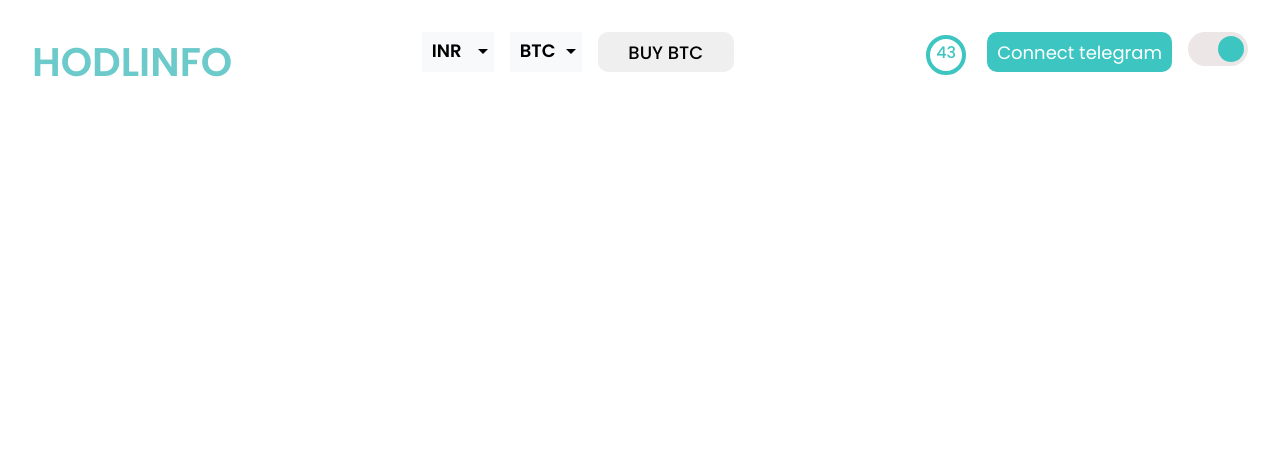
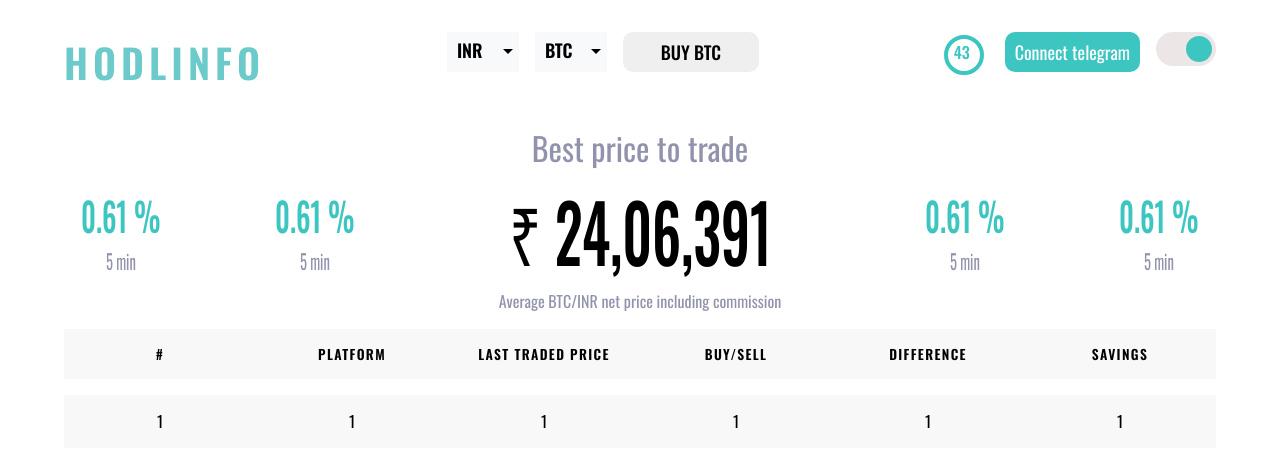
Before and after one commit to 3shaan/Hodlinfo-clone, a website: page public/index.html in a window 1280 px wide. Drawn offline with nearby package versions, Linux system fonts and the light colour scheme.

Commit message:
table add

```diff
--- a/public/index.html
+++ b/public/index.html
@@ -6,7 +6,6 @@
     <title>Hodlinfo</title>
     <link rel="stylesheet" href="./style.css">
     <!-- font- family  -->
-<link href="https://fonts.googleapis.com/css2?family=Poppins:wght@300;400;500;600&display=swap" rel="stylesheet">
 </head>
 <body>
     <header>
@@ -42,6 +41,58 @@
             </div>
         </nav>
     </header>
+    <section class="state">
+        <h2>Best price to trade</h2>
+        <div>
+            <div>
+                <p>0.61 %</p>
+                <p>5 min</p>
+            </div>
+            <div>
+                <p>0.61 %</p>
+                <p>5 min</p>
+            </div>
+            <div>
+                <p>₹ 24,06,391</p>
+            </div>
+            <div>
+                <p>0.61 %</p>
+                <p>5 min</p>
+            </div>
+            <div>
+                <p>0.61 %</p>
+                <p>5 min</p>
+            </div>
+        </div>
+        <p>Average BTC/INR net price including commission</p>
+    </section>
+
+    <section>
+
+        <table>
+            <thead>
+               <tr>
+                <th>#</th>
+                <th>Platform</th>
+                <th>Last traded Price</th>
+                <th>buy/sell</th>
+                <th>Difference</th>
+                <th>Savings</th>
+               </tr>
+            </thead>
+            <tbody>
+                <tr>
+                    <td>1</td>
+                    <td>1</td>
+                    <td>1</td>
+                    <td>1</td>
+                    <td>1</td>
+                    <td>1</td>
+
+                </tr>
+            </tbody>
+        </table>
+    </section>
 
 
 
--- a/public/style.css
+++ b/public/style.css
@@ -1,16 +1,23 @@
+@import url('https://fonts.googleapis.com/css2?family=Oswald:wght@300;400;500;600&display=swap');
+
 *,
 *::before,
 *::after {
   margin: 0;
   padding: 0;
   box-sizing: border-box;
-  font-family: "Poppins", sans-serif;
+  font-family: 'Oswald', sans-serif;
+}
+
+body{
+  width: 90%;
+  margin: auto;
 }
 
 nav {
   display: flex;
   justify-content: space-between;
-  padding: 2rem;
+  padding: 2rem 0;
 }
 
 nav div {
@@ -24,6 +31,7 @@ nav h1 {
   color: #6ccacb;
   margin: 0;
   padding: 0;
+  letter-spacing: 5px;
 }
 
 nav div .buy {
@@ -216,3 +224,120 @@ input:checked + .slider:before {
   font-size: 1rem;
   margin: 8px 13px;
 }
+
+.state h2{
+    text-align: center;
+    font-size: 2rem;
+    font-weight: 400;
+    color: #9193ac;
+}
+
+.state>div{
+  display: flex;
+  justify-content: space-between;
+  align-items: center;
+  /* padding: 2rem 0; */
+}
+
+.state>div div p:nth-child(1){
+  font-size: 2.5rem;
+  color: #3dc6c1;
+  font-weight: 500;
+  transform: scale(.7, 1);
+}
+
+.state>div div p:nth-child(2){
+  text-align: center;
+  font-size: 1.3rem;
+  color: #9193ac;
+  transform: scale(.7, 1);
+}
+
+
+.state>div div:nth-child(3) p{
+  color: black;
+  font-size: 5rem;
+}
+
+.state p{
+  text-align: center;
+  color: #9193ac;
+}
+
+
+table {
+  border-collapse: separate;
+  margin: 0;
+  padding: 0;
+  width: 100%;
+  table-layout: fixed;
+  border-spacing: 0 1rem;
+}
+
+
+table tr {
+  background-color: #f8f8f8;
+  margin: 2rem;
+  /* border: 1px solid #ddd; */
+  padding: .35em;
+}
+
+table th,
+table td {
+  padding: .925rem;
+  text-align: center;
+  margin: 3rem 0;
+  /* border-right: 1px solid gray; */
+  margin-top: 20px;
+}
+
+table th {
+  font-size: .85em;
+  letter-spacing: .1em;
+  text-transform: uppercase;
+}
+
+/* @media screen and (max-width: 600px) {
+  table {
+    border: 0;
+  }
+
+  table caption {
+    font-size: 1.3em;
+  }
+
+  table thead {
+    border: none;
+    clip: rect(0 0 0 0);
+    height: 1px;
+    margin: -1px;
+    overflow: hidden;
+    padding: 0;
+    position: absolute;
+    width: 1px;
+  }
+
+  table tr {
+    border-bottom: 3px solid #ddd;
+    display: block;
+    margin-bottom: .625em;
+  }
+
+  table td {
+    border-bottom: 1px solid #ddd;
+    display: block;
+    font-size: .8em;
+    text-align: right;
+  }
+
+  table td::before {
+    content: attr(data-label);
+    float: left;
+    font-weight: bold;
+    text-transform: uppercase;
+  }
+
+  table td:last-child {
+    border-bottom: 0;
+  }
+} */
```
Also changed, not shown: index.js (+31 -0 lines).
